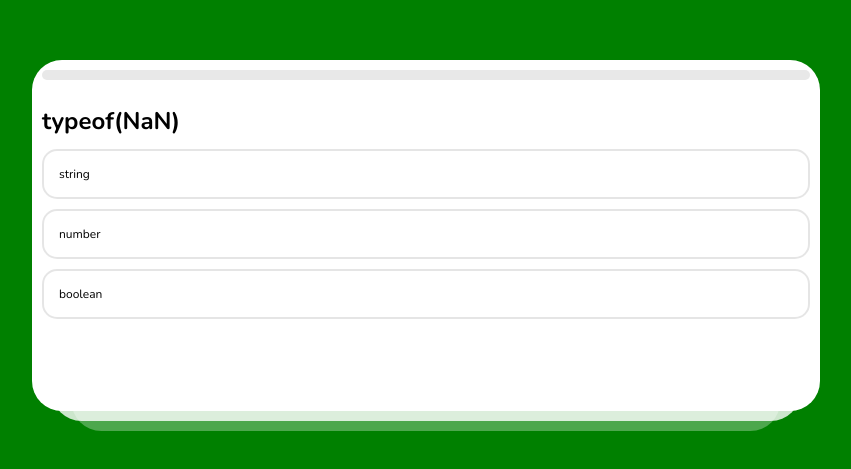
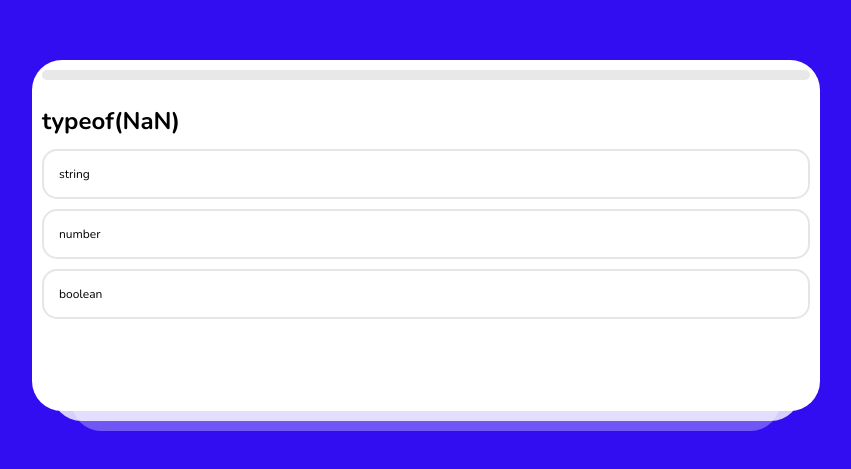
Before and after one commit to volodkaly/ReactQuiz, a plain HTML site: page index.html in a window 1280 px wide. Shown: the part 165-634 px from the top of the page, without its empty margins (150-1001 px from the left). Drawn offline with nearby package versions, Linux system fonts and the light colour scheme.

Commit message:
Update index.css
bg color

```diff
--- a/index.css
+++ b/index.css
@@ -4,7 +4,7 @@ body {
   font-family: "Nunito", sans-serif;
   -webkit-font-smoothing: antialiased;
   -moz-osx-font-smoothing: grayscale;
-  background-color: green;
+  background-color: hsl(250, 90%, 50%);
   display: flex;
   align-items: center;
   justify-content: center;
```
